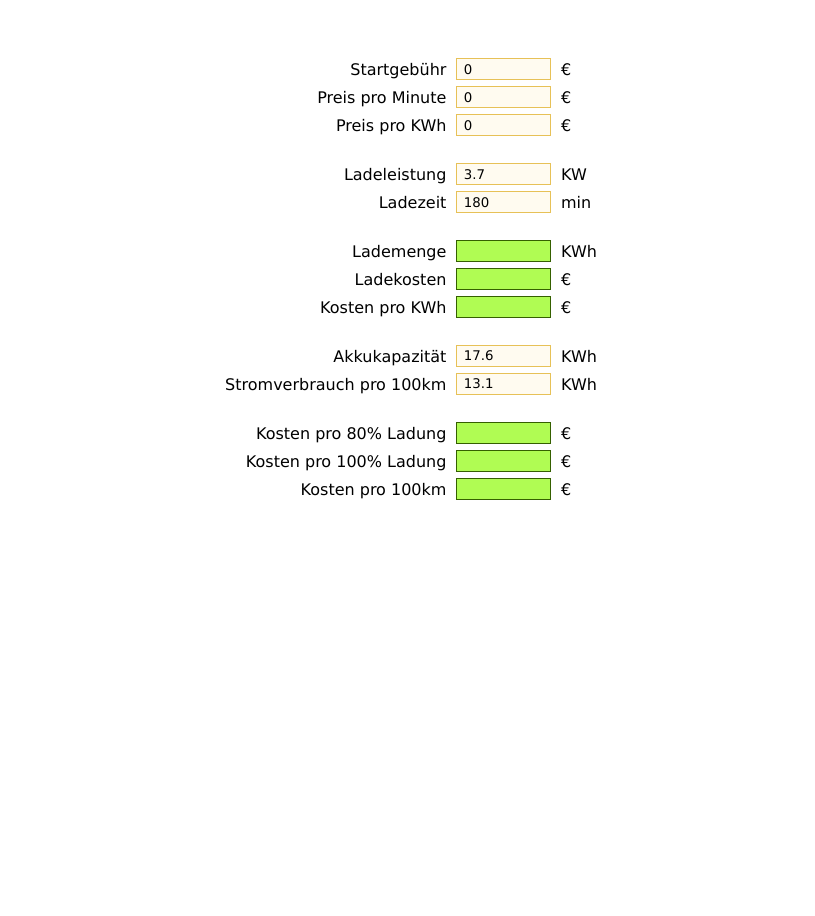
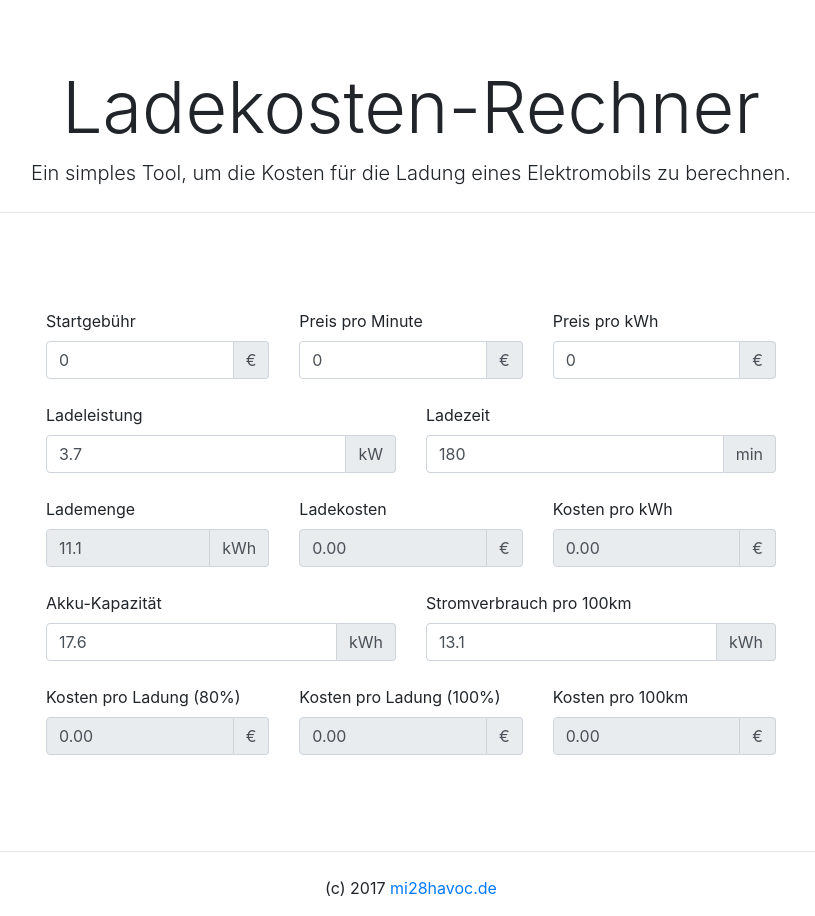
Before and after one commit to mi28havoc/ladekosten_html, a plain HTML site: page index.html in a window 1280 px wide. Shown: the whole page, without its empty margins (229-1044 px from the left). Before the commit the page ends 800 px from the top, so only its background shows below. Drawn offline with nearby package versions, Linux system fonts and the light colour scheme.

Commit message:
Aufgeräumt & Bootstrap 4 integriert

```diff
--- /dev/null
+++ b/css/style.css
@@ -0,0 +1,3 @@
+.jumbotron {
+	background-color: #fff;
+}
--- a/index.html
+++ b/index.html
@@ -1,178 +1,158 @@
-<!DOCTYPE html>
-<!-- saved from url=(0031)http://ladekosten.mi28havoc.de/ -->
-<html><head><meta http-equiv="Content-Type" content="text/html; charset=UTF-8">
+<!doctype html>
+<html lang="en">
+<head>
+    <title>Ladekosten</title>
+    <!-- Required meta tags -->
+    <meta charset="utf-8">
+    <meta name="viewport" content="width=device-width, initial-scale=1, shrink-to-fit=no">
 
-<title>Ladekosten Alpha 1</title>
+    <!-- Bootstrap CSS -->
+    <link rel="stylesheet" href="https://maxcdn.bootstrapcdn.com/bootstrap/4.0.0-beta.2/css/bootstrap.min.css" integrity="sha384-PsH8R72JQ3SOdhVi3uxftmaW6Vc51MKb0q5P2rRUpPvrszuE4W1povHYgTpBfshb" crossorigin="anonymous">
+    <!-- Own CSS -->
+    <link rel="stylesheet" href="css/style.css">
 
-<script language="JavaScript">
-<!--
+    <!-- import calc.js -->
+    <script src="js/calc.js"></script>
 
-function calc(){
+</head>
+<body onload="calc()">
+<div class="container">
+    <div class="row">
+        <div class="offset-md-1 col-md-10">
+            <div class="jumbotron text-center">
+                <h1 class="display-3">Ladekosten-Rechner</h1>
+                <p class="lead">Ein simples Tool, um die Kosten für die Ladung eines Elektromobils zu berechnen.</p>
+                <hr class="mt-4 mb-0">
+            </div>
+        </div>
+    </div>
 
- price_start = Number( document.Berechnen.price_start.value );
- price_minute = Number( document.Berechnen.price_minute.value );
- price_kwh = Number( document.Berechnen.price_kwh.value );
+    <form method="POST" action="http://ladekosten.mi28havoc.de/" name="Berechnen">
+        <div class="row">
+            <div class="offset-md-2 col-md-8">
+                <div class="row mb-4">
+                    <div class="col-md-4">
+                        <label for="price_start">Startgebühr</label>
+                        <div class="input-group">
+                            <input name="price_start" type="number" min="0" max="100" step="0.1" value="0" onchange="calc()" class="form-control"/>
+                            <span class="input-group-addon">€</span>
+                        </div>
+                    </div>
 
- power = Number( document.Berechnen.power.value );
- time = Number( document.Berechnen.time.value );
+                    <div class="col-md-4">
+                        <label for="price_minute">Preis pro Minute</label>
+                        <div class="input-group">
+                            <input name="price_minute" type="number" min="0" max="100" step="0.1" value="0" onchange="calc()" class="form-control"/>
+                            <span class="input-group-addon">€</span>
+                        </div>
+                    </div>
 
- document.getElementById("quantity_complete").value = Number( power * ( time / 60 ) ).toFixed(1);
- document.getElementById("cost_complete").value = Number( price_start + ( time * price_minute ) + ( power * ( time / 60 ) * price_kwh ) ).toFixed(2);
- document.getElementById("cost_kwh").value = Number( ( ( price_minute / power ) * 60 ) + ( price_start / ( power * ( time / 60 ) ) ) + price_kwh ).toFixed(2);
+                    <div class="col-md-4">
+                        <label for="price_kwh">Preis pro kWh</label>
+                        <div class="input-group">
+                            <input name="price_kwh" type="number" min="0" max="100" step="0.1" value="0" onchange="calc()" class="form-control"/>
+                            <span class="input-group-addon">€</span>
+                        </div>
+                    </div>
+                </div>
 
- capacity = Number( document.Berechnen.capacity.value );
- consumption = Number( document.Berechnen.consumption.value );
+                <div class="row mb-4">
+                    <div class="col-md-6">
+                        <label for="power">Ladeleistung</label>
+                        <div class="input-group">
+                            <input name="power" type="number" min="1" max="100" step="0.1" value="3.7" onchange="calc()" class="form-control">
+                            <span class="input-group-addon">kW</span>
+                        </div>
+                    </div>
 
- document.getElementById("cost_80").value = Number( document.getElementById("cost_kwh").value * ( capacity * 0.8 ) ).toFixed(2);
- document.getElementById("cost_100").value = Number( document.getElementById("cost_kwh").value * capacity ).toFixed(2);
- document.getElementById("cost_100km").value = Number( document.getElementById("cost_kwh").value * consumption ).toFixed(2);
+                    <div class="col-md-6">
+                        <label for="time">Ladezeit</label>
+                        <div class="input-group">
+                            <input name="time" type="number" min="1" max="600" step="1" value="180" onchange="calc()" class="form-control"/>
+                            <span class="input-group-addon">min</span>
+                        </div>
+                    </div>
+                </div>
 
-}
+                <div class="row mb-4">
+                    <div class="col-md-4">
+                        <label for="quantity_complete">Lademenge</label>
+                        <div class="input-group">
+                            <input name="quantity_complete" type="text" id="quantity_complete" readonly="readonly" class="form-control" />
+                            <span class="input-group-addon">kWh</span>
+                        </div>
+                    </div>
 
-// -->
-</script>
+                    <div class="col-md-4">
+                        <label for="cost_complete">Ladekosten</label>
+                        <div class="input-group">
+                            <input name="cost_complete" type="text" id="cost_complete" readonly="readonly" class="form-control"/>
+                            <span class="input-group-addon">€</span>
+                        </div>
+                    </div>
 
- <style>
- form {
-	width: 100%;
-	padding-top: 3em;
-}
+                    <div class="col-md-4">
+                        <label for="cost_kwh">Kosten pro kWh</label>
+                        <div class="input-group">
+                            <input name="cost_kwh" type="text" id="cost_kwh" readonly="readonly" class="form-control">
+                            <span class="input-group-addon">€</span>
+                        </div>
+                    </div>
+                </div>
 
-input,
-label {
-	float: left;
-	font-family: "Lucida Sans Unicode", "Lucida Grande", sans-serif;
-}
+                <div class="row mb-4">
+                    <div class="col-md-6">
+                        <label for="capacity">Akku-Kapazität</label>
+                        <div class="input-group">
+                            <input name="capacity" type="number" min="1" max="100" step="0.1" value="17.6" onchange="calc()" class="form-control">
+                            <span class="input-group-addon">kWh</span>
+                        </div>
+                    </div>
 
-input {
-	margin: 0 .5em .2em .5em;
-	padding: .2em .5em;
-	width: 6em;
-	background-color: #fffbf0;
-	border: 1px solid #e7c157;
-}
+                    <div class="col-md-6">
+                        <label for="consumption">Stromverbrauch pro 100km</label>
+                        <div class="input-group">
+                            <input name="consumption" type="number" min="1" max="30" step="0.1" value="13.1" onchange="calc()" class="form-control">
+                            <span class="input-group-addon">kWh</span>
+                        </div>
+                    </div>
+                </div>
 
-input.readonly {
-	background-color: #b0fc53;
-	border: 1px solid #356000;
-}
+                <div class="row mb-4">
+                    <div class="col-md-4">
+                        <label for="cost_80">Kosten pro Ladung (80%)</label>
+                        <div class="input-group">
+                            <input name="cost_80" type="text" id="cost_80" readonly="readonly" class="form-control"/>
+                            <span class="input-group-addon">€</span>
+                        </div>
+                    </div>
 
-label {
-	text-align: right;
-	line-height: 1.5;
-	width: 100%;
-}
+                    <div class="col-md-4">
+                        <label for="cost_complete">Kosten pro Ladung (100%)</label>
+                        <div class="input-group">
+                            <input name="cost_100" type="text" id="cost_100" readonly="readonly" class="form-control">
+                            <span class="input-group-addon">€</span>
+                        </div>
+                    </div>
 
-label.unit {
-	text-align: left;
-}
+                    <div class="col-md-4">
+                        <label for="cost_100km">Kosten pro 100km</label>
+                        <div class="input-group">
+                            <input name="cost_100km" type="text" id="cost_100km" readonly="readonly" class="form-control">
+                            <span class="input-group-addon">€</span>
+                        </div>
+                    </div>
+                </div>
+            </div>
+        </div>
+    </form>
 
-button {
-	margin-left: 100%;
-}
-
- </style>
-
-<style>@media print {#ghostery-purple-box {display:none !important}}</style></head>
-<body data-feedly-mini="yes">
-
-<form method="POST" action="http://ladekosten.mi28havoc.de/" name="Berechnen">
-	<div align="center">
-	<table border="0" id="table1" cellspacing="1">
-
-		<tbody><tr>
-			<td><label for="price_start">Startgebühr</label></td>
-			<td><input name="price_start" type="number" min="0" max="100" step="0.1" value="0" onchange="calc()"></td>
-			<td><label for="price_start" class="unit">€</label></td>
-		</tr>
-		<tr>
-			<td><label for="price_minute">Preis pro Minute</label></td>
-			<td><input name="price_minute" type="number" min="0" max="100" step="0.1" value="0" onchange="calc()"></td>
-			<td><label for="price_start" class="unit">€</label></td>
-		</tr>
-		<tr>
-			<td><label for="price_kwh">Preis pro KWh</label></td>
-			<td><input name="price_kwh" type="number" min="0" max="100" step="0.1" value="0" onchange="calc()"></td>
-			<td><label for="price_start" class="unit">€</label></td>
-		</tr>
-		<tr>
-			<td>&nbsp;</td>
-			<td>&nbsp;</td>
-		</tr>
-		<tr>
-			<td><label for="power">Ladeleistung</label></td>
-			<td><input name="power" type="number" min="1" max="100" step="0.1" value="3.7" onchange="calc()"></td>
-			<td><label for="price_start" class="unit">KW</label></td>
-		</tr>
-		<tr>
-			<td><label for="time">Ladezeit</label></td>
-			<td><input name="time" type="number" min="1" max="600" step="1" value="180" onchange="calc()"></td>
-			<td><label for="price_start" class="unit">min</label></td>
-		</tr>
-		<tr>
-			<td>&nbsp;</td>
-			<td>&nbsp;</td>
-		</tr>
-		<tr>
-			<td><label for="quantity_complete">Lademenge</label></td>
-			<td><input type="text" id="quantity_complete" readonly="readonly" class="readonly"></td>
-			<td><label for="price_start" class="unit">KWh</label></td>
-		</tr>
-		<tr>
-			<td><label for="cost_complete">Ladekosten</label></td>
-			<td><input type="text" id="cost_complete" readonly="readonly" class="readonly"></td>
-			<td><label for="price_start" class="unit">€</label></td>
-		</tr>
-		<tr>
-			<td><label for="cost_kwh">Kosten pro KWh</label></td>
-			<td><input type="text" id="cost_kwh" readonly="readonly" class="readonly"></td>
-			<td><label for="price_start" class="unit">€</label></td>
-		</tr>
-		<tr>
-			<td>&nbsp;</td>
-			<td>&nbsp;</td>
-		</tr>
-		<tr>
-			<td><label for="capacity">Akkukapazität</label></td>
-			<td><input name="capacity" type="number" min="1" max="100" step="0.1" value="17.6" onchange="calc()"></td>
-			<td><label for="price_start" class="unit">KWh</label></td>
-		</tr>
-		<tr>
-			<td><label for="consumption">Stromverbrauch pro&nbsp;100km</label></td>
-			<td><input name="consumption" type="number" min="1" max="30" step="0.1" value="13.1" onchange="calc()"></td>
-			<td><label for="price_start" class="unit">KWh</label></td>
-		</tr>
-		<tr>
-			<td>&nbsp;</td>
-			<td>&nbsp;</td>
-		</tr>
-		<tr>
-			<td><label for="cost_80">Kosten pro 80% Ladung</label></td>
-			<td><input type="text" id="cost_80" readonly="readonly" class="readonly"></td>
-			<td><label for="price_start" class="unit">€</label></td>
-		</tr>
-		<tr>
-			<td><label for="cost_100">Kosten pro 100% Ladung</label></td>
-			<td><input type="text" id="cost_100" readonly="readonly" class="readonly"></td>
-			<td><label for="price_start" class="unit">€</label></td>
-		</tr>
-		<tr>
-			<td><label for="cost_100km">Kosten pro 100km</label></td>
-			<td><input type="text" id="cost_100km" readonly="readonly" class="readonly"></td>
-			<td><label for="price_start" class="unit">€</label></td>
-		</tr>
-<!-- 		<tr>
-			<td>&nbsp;</td>
-			<td>&nbsp;</td>
-		</tr>
-		<tr>
-			<td>&nbsp;</td>
-			<td><input type="button" value="Berechnen" onclick="calc()"></td>
-		</tr> -->
-	</tbody></table>
-
-	</div>
-</form>
-
-
- <span id="sbmarwbthv5"></span><div id="feedly-mini" title="feedly Mini tookit"></div></body></html>
+    <div class="row mt-5">
+        <div class="text-center offset-md-1 col-md-10">
+            <hr class="my-4">
+            <p>(c) 2017 <a href="http://www.mi28havoc.de/">mi28havoc.de</a></p>
+        </div>
+    </div>
+</div>
+</body>
+</html>
--- /dev/null
+++ b/js/calc.js
@@ -0,0 +1,18 @@
+function calc(){
+    price_start = Number( document.Berechnen.price_start.value );
+    price_minute = Number( document.Berechnen.price_minute.value );
+    price_kwh = Number( document.Berechnen.price_kwh.value );
+    power = Number( document.Berechnen.power.value );
+    time = Number( document.Berechnen.time.value );
+
+    document.getElementById("quantity_complete").value = Number( power * ( time / 60 ) ).toFixed(1);
+    document.getElementById("cost_complete").value = Number( price_start + ( time * price_minute ) + ( power * ( time / 60 ) * price_kwh ) ).toFixed(2);
+    document.getElementById("cost_kwh").value = Number( ( ( price_minute / power ) * 60 ) + ( price_start / ( power * ( time / 60 ) ) ) + price_kwh ).toFixed(2);
+
+    capacity = Number( document.Berechnen.capacity.value );
+    consumption = Number( document.Berechnen.consumption.value );
+
+    document.getElementById("cost_80").value = Number( document.getElementById("cost_kwh").value * ( capacity * 0.8 ) ).toFixed(2);
+    document.getElementById("cost_100").value = Number( document.getElementById("cost_kwh").value * capacity ).toFixed(2);
+    document.getElementById("cost_100km").value = Number( document.getElementById("cost_kwh").value * consumption ).toFixed(2);
+}
```
Also changed, not shown: 1 other file.
